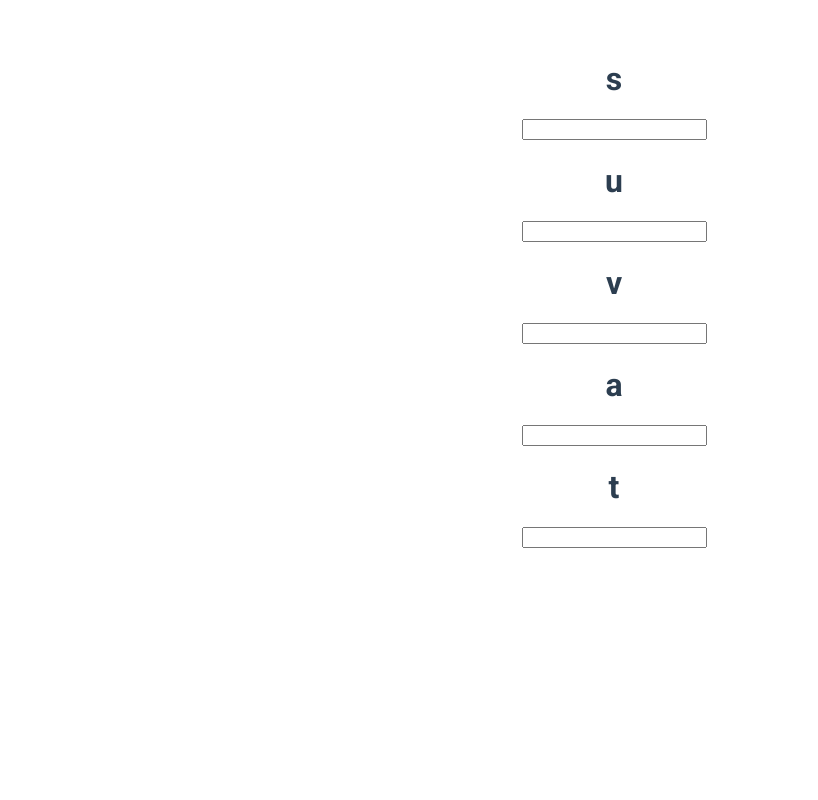
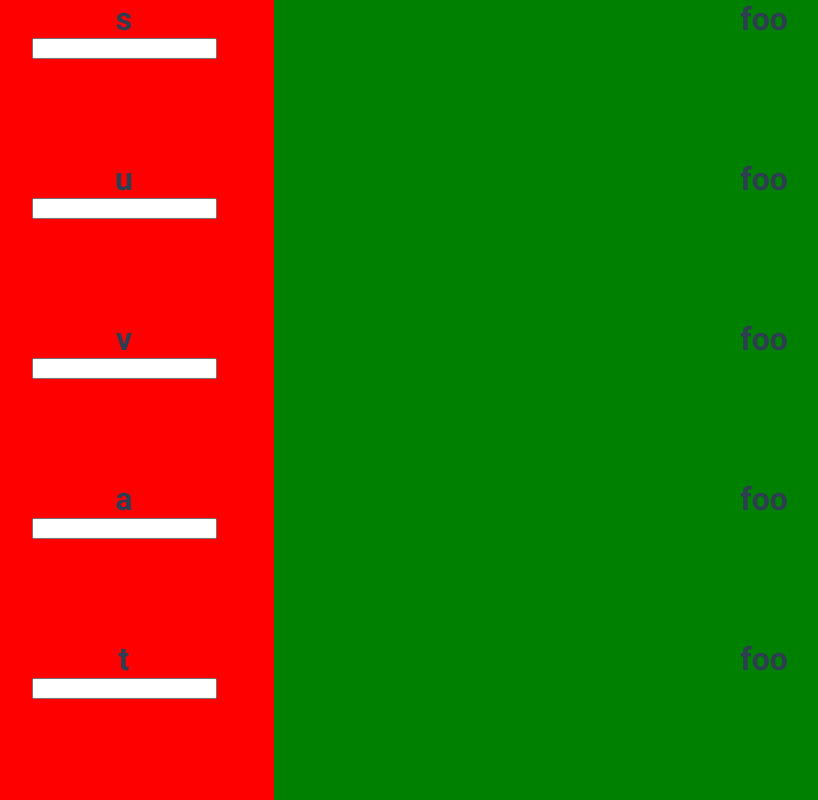
Before and after one commit to eopb/SUVAT.app, a Vue app: page / in a window 1280 px wide. Shown: the whole page, without its empty margins (26-844 px from the left). Built offline with nearby package versions, Linux system fonts and the light colour scheme.

Commit message:
solution

```diff
--- a/src/App.vue
+++ b/src/App.vue
@@ -4,22 +4,31 @@
       href="https://fonts.googleapis.com/css?family=Roboto:100,100i,300,300i,400,400i,500,500i,700,700i,900,900i&display=swap"
       rel="stylesheet"
     />
-    <LetterBox @letter-value-changed="bruh" letter="s" />
-    <LetterBox @letter-value-changed="bruh" letter="u" />
-    <LetterBox @letter-value-changed="bruh" letter="v" />
-    <LetterBox @letter-value-changed="bruh" letter="a" />
-    <LetterBox @letter-value-changed="bruh" letter="t" />
-    <h1>{{ suvat.s }}</h1>
+    <div id="grid-wrap">
+      <LetterBox @letter-value-changed="bruh" letter="s" />
+      <Solution />
+      <LetterBox @letter-value-changed="bruh" letter="u" />
+      <Solution />
+      <LetterBox @letter-value-changed="bruh" letter="v" />
+      <Solution />
+      <LetterBox @letter-value-changed="bruh" letter="a" />
+      <Solution />
+      <LetterBox @letter-value-changed="bruh" letter="t" />
+      <Solution />
+    </div>
+    <!-- <h1>{{ suvat.s + 5}}</h1> -->
   </div>
 </template>
 
 <script>
 import LetterBox from "./components/LetterBox.vue";
+import Solution from "./components/Solution.vue";
 
 export default {
   name: "app",
   components: {
-    LetterBox
+    LetterBox,
+    Solution
   },
   data: () => ({
     creditLimit: "",
@@ -61,13 +70,24 @@ export default {
 };
 </script>
 
-<style lang="scss">
-#app {
-  font-family: Roboto, Helvetica, Arial, sans-serif;
-  -webkit-font-smoothing: antialiased;
-  -moz-osx-font-smoothing: grayscale;
-  text-align: center;
-  color: #2c3e50;
-  margin-top: 60px;
-}
+<style lang="sass">
+body
+  margin: 0
+  *,
+  *::after,
+  *::before
+    box-sizing: inherit
+
+#app
+  font-family: Roboto, Helvetica, Arial, sans-serif
+  -webkit-font-smoothing: antialiased
+  -moz-osx-font-smoothing: grayscale
+  text-align: center
+  color: #2c3e50
+
+#grid-wrap
+  display: grid
+  grid-template-columns: 300px 1fr
+  grid-template-rows: repeat(5, 1fr)
+  height: 100vh
 </style>
--- a/src/components/LetterBox.vue
+++ b/src/components/LetterBox.vue
@@ -22,4 +22,11 @@ export default {
 </script>
 
 <!-- Add "scoped" attribute to limit CSS to this component only -->
-<style scoped lang="scss"></style>
+<style scoped lang="scss">
+#letter-box {
+  background-color: red;
+}
+h1 {
+  margin: 0;
+}
+</style>
--- /dev/null
+++ b/src/components/Solution.vue
@@ -0,0 +1,25 @@
+<template>
+  <div id="solution">
+    <h1>foo</h1>
+  </div>
+</template>
+
+<script>
+export default {
+  name: "Solution",
+  props: ["suvat"],
+  data: () => ({
+    creditLimit: ""
+  })
+};
+</script>
+
+<!-- Add "scoped" attribute to limit CSS to this component only -->
+<style scoped lang="scss">
+#solution {
+  background-color: green;
+}
+h1 {
+  margin: 0;
+}
+</style>
```
